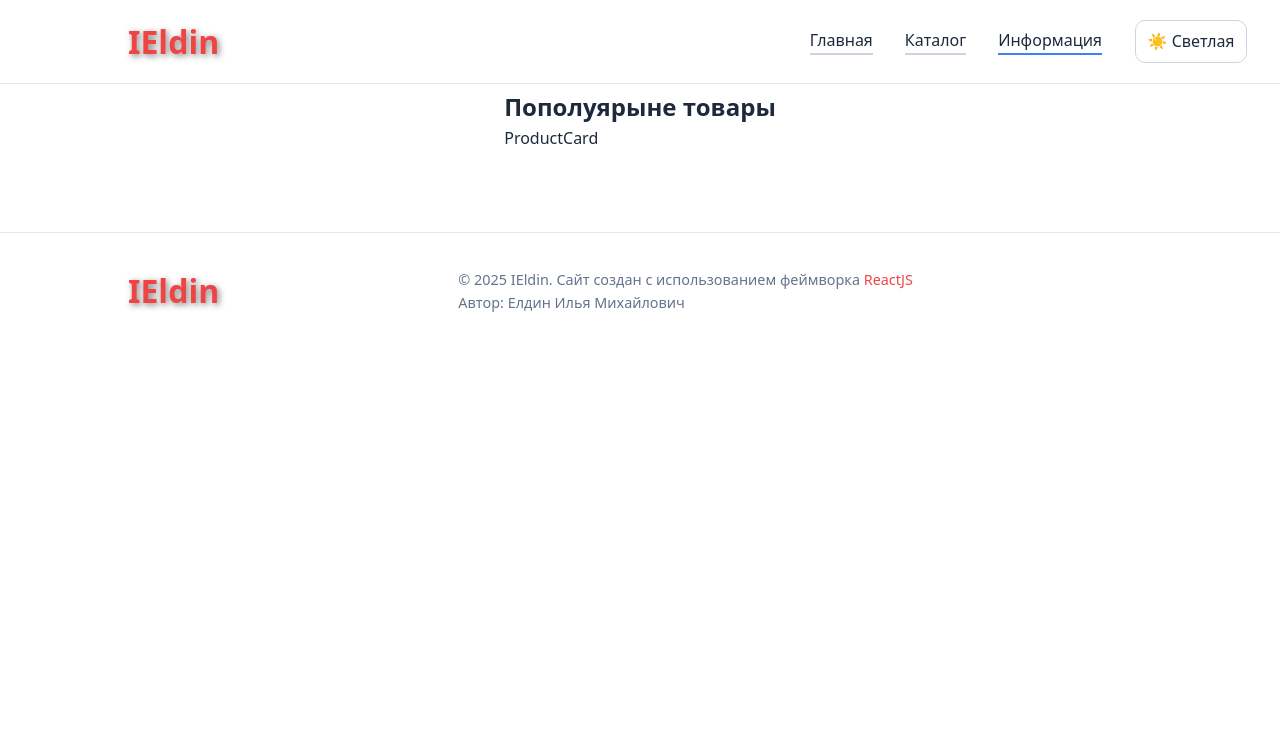
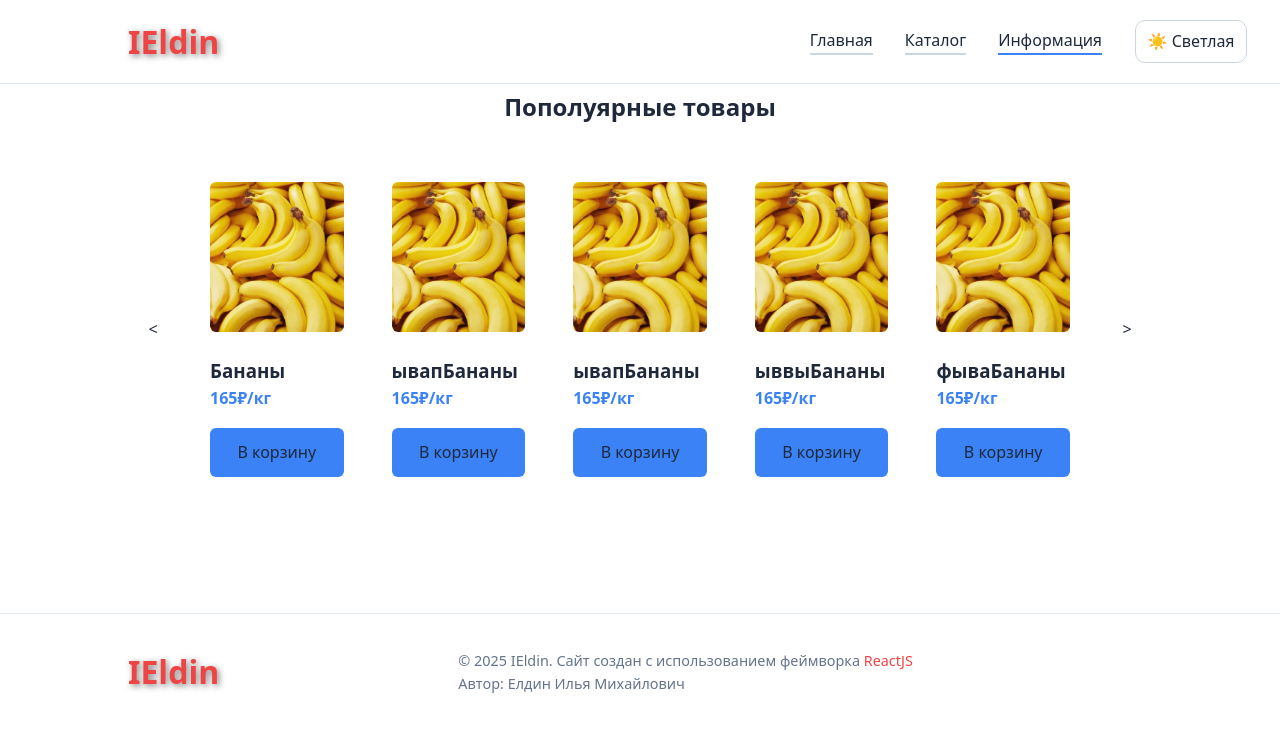
Before and after one commit to IlyaEldin/portfolioapp, a React (Vite) app: page / in a window 1280 px wide. Shown: the top 732 px of the page. Built offline with nearby package versions, Linux system fonts and the light colour scheme.

Commit message:
Доделать слайдер

```diff
--- a/package.json
+++ b/package.json
@@ -12,7 +12,8 @@
   "dependencies": {
     "react": "^19.1.1",
     "react-dom": "^19.1.1",
-    "react-router-dom": "^7.9.3"
+    "react-router-dom": "^7.9.3",
+    "swiper": "^12.0.2"
   },
   "devDependencies": {
     "@eslint/js": "^9.36.0",
--- a/src/components/HomePage/HomePage.jsx
+++ b/src/components/HomePage/HomePage.jsx
@@ -1,13 +1,51 @@
 import classes from "./HomePage.module.css";
-import ProductCard from "../ProductCard/ProductCard";
+import ProductSliderSwiper from "../ProductSliderSwipe/ProductSliderSwiper";
 
 export default function HomePage() {
+  const products = [
+    {
+      id: 1,
+      name: "Бананы",
+      price: 165,
+      units: "кг",
+      image: "/images/bananas.webp",
+    },
+    {
+      id: 2,
+      name: "ывапБананы",
+      price: 165,
+      units: "кг",
+      image: "/images/bananas.webp",
+    },
+    {
+      id: 3,
+      name: "ывапБананы",
+      price: 165,
+      units: "кг",
+      image: "/images/bananas.webp",
+    },
+    {
+      id: 4,
+      name: "ыввыБананы",
+      price: 165,
+      units: "кг",
+      image: "/images/bananas.webp",
+    },
+    {
+      id: 5,
+      name: "фываБананы",
+      price: 165,
+      units: "кг",
+      image: "/images/bananas.webp",
+    },
+  ];
+
   return (
     <div className={classes.contain}>
-      <section className='Популярные товары'>
-        <h1>Пополуярыне товары</h1>
-        <div className='container-product-card'>
-          <ProductCard />
+      <section className={classes.popularProductSection}>
+        <h1>Пополуярные товары</h1>
+        <div className={classes.containerProductCard}>
+          <ProductSliderSwiper products={products} />
         </div>
       </section>
     </div>
--- a/src/components/HomePage/HomePage.module.css
+++ b/src/components/HomePage/HomePage.module.css
@@ -4,3 +4,12 @@
   justify-content: center;
   align-items: center;
 }
+.containerProductCard {
+  margin: 5vh 0;
+}
+.popularProductSection {
+  display: flex;
+  flex-direction: column;
+  justify-content: center;
+  align-items: center;
+}
--- a/src/components/ProductCard/ProductCard.jsx
+++ b/src/components/ProductCard/ProductCard.jsx
@@ -1,3 +1,22 @@
-export default function ProductCard() {
-  return <div>ProductCard</div>;
+import classes from "./ProductCard.module.css";
+
+export default function ProductCard({ product }) {
+  return (
+    <div className={classes.card}>
+      <div className={classes.productImage}>
+        <img src={product.image} alt={product.name} />
+      </div>
+      <div className={classes.productContent}>
+        <h3 className={classes.productName}>
+          <button>{product.name}</button>
+          {/* дописать здесь заход на страницу товара */}
+        </h3>
+        <p className={classes.productPrice}>
+          {product.price}₽/{product.units}
+        </p>
+
+        <button className={classes.addToCartBtn}>В корзину</button>
+      </div>
+    </div>
+  );
 }
--- /dev/null
+++ b/src/components/ProductCard/ProductCard.module.css
@@ -0,0 +1,39 @@
+.card {
+  background: var(--bg-card);
+  border-radius: 8px;
+  padding: 1rem;
+  max-width: 250px;
+  transition: all 0.4s ease;
+}
+.card:hover {
+  transform: scale(1.05);
+}
+
+.productImage img {
+  width: 100%;
+  height: 150px;
+  object-fit: cover;
+  border-radius: 6px;
+  margin-bottom: 1rem;
+}
+
+.productName {
+  font-weight: 700;
+}
+
+.productPrice {
+  font-weight: bold;
+  color: var(--accent-primary);
+  margin-bottom: 1rem;
+}
+
+.addToCartBtn {
+  width: 100%;
+  padding: 0.75rem;
+  background: var(--accent-primary);
+  border: none;
+  border-radius: 6px;
+}
+.addToCartBtn:hover {
+  color: var(--text-primary);
+}
--- /dev/null
+++ b/src/components/ProductSliderSwipe/ProductSliderSwiper.css
@@ -0,0 +1,39 @@
+.product-swiper {
+  display: flex;
+  justify-content: center;
+  align-items: center;
+  gap: 1rem;
+}
+
+.btn-swiper {
+  /* Стили для контейнера */
+  display: flex;
+  align-items: center;
+  justify-content: center;
+}
+
+.btn-swiper button {
+  display: flex;
+  justify-content: center;
+  align-items: center;
+  font-size: 1rem;
+  border-radius: 50%;
+  width: 50px;
+  height: 50px;
+  display: flex;
+  align-items: center;
+  justify-content: center;
+  background: var(--bg-card);
+  color: var(--text-primary);
+  cursor: pointer;
+  transition: all 0.3s ease;
+}
+
+.btn-swiper button:hover {
+  background: var(--accent-primary);
+  transform: scale(1.1);
+}
+
+.btn-swiper button:active {
+  transform: scale(0.95);
+}
--- /dev/null
+++ b/src/components/ProductSliderSwipe/ProductSliderSwiper.jsx
@@ -0,0 +1,26 @@
+import ProductCard from "../ProductCard/ProductCard";
+import "swiper/css";
+import "swiper/css/navigation";
+import "swiper/css/pagination";
+import "./ProductSliderSwiper.css";
+import { useState } from "react";
+
+export default function ProductSliderSwiper({ products }) {
+  return (
+    <div className='product-swiper'>
+      <div className='btn-swiper'>
+        <button onClick={() => handleSwipe("left")} className='btn-swiper'>
+          {"<"}
+        </button>
+      </div>
+
+      {products.map((product, index) => (
+        <ProductCard key={`${product.id}-${index}`} product={product} />
+      ))}
+
+      <div className='btn-swiper'>
+        <button onClick={() => handleSwipe("right")}>{">"}</button>
+      </div>
+    </div>
+  );
+}
```
Also changed, not shown: public/images/bananas.webp (added), 1 other file (tests, documents, lock files or other folders).
